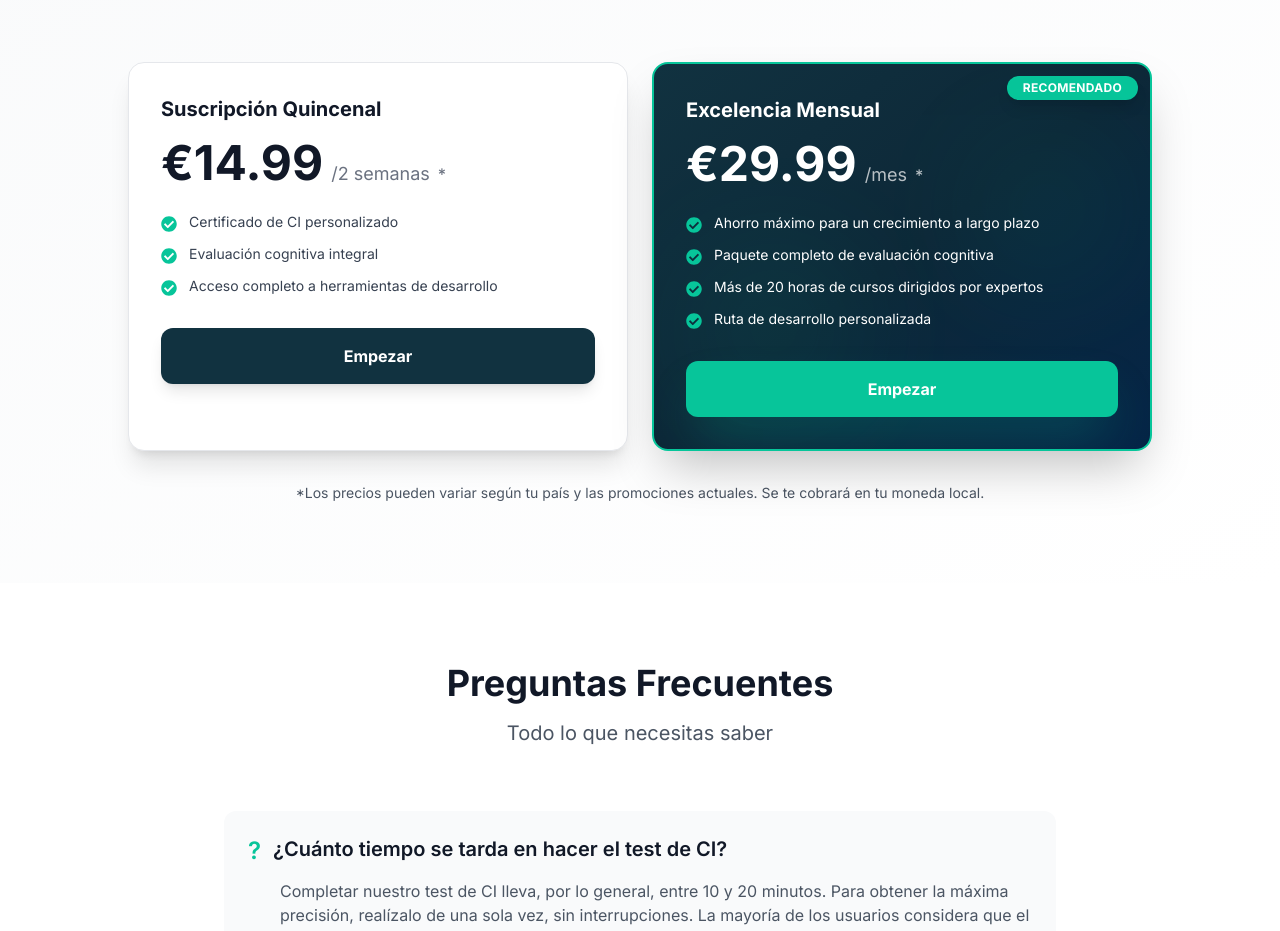
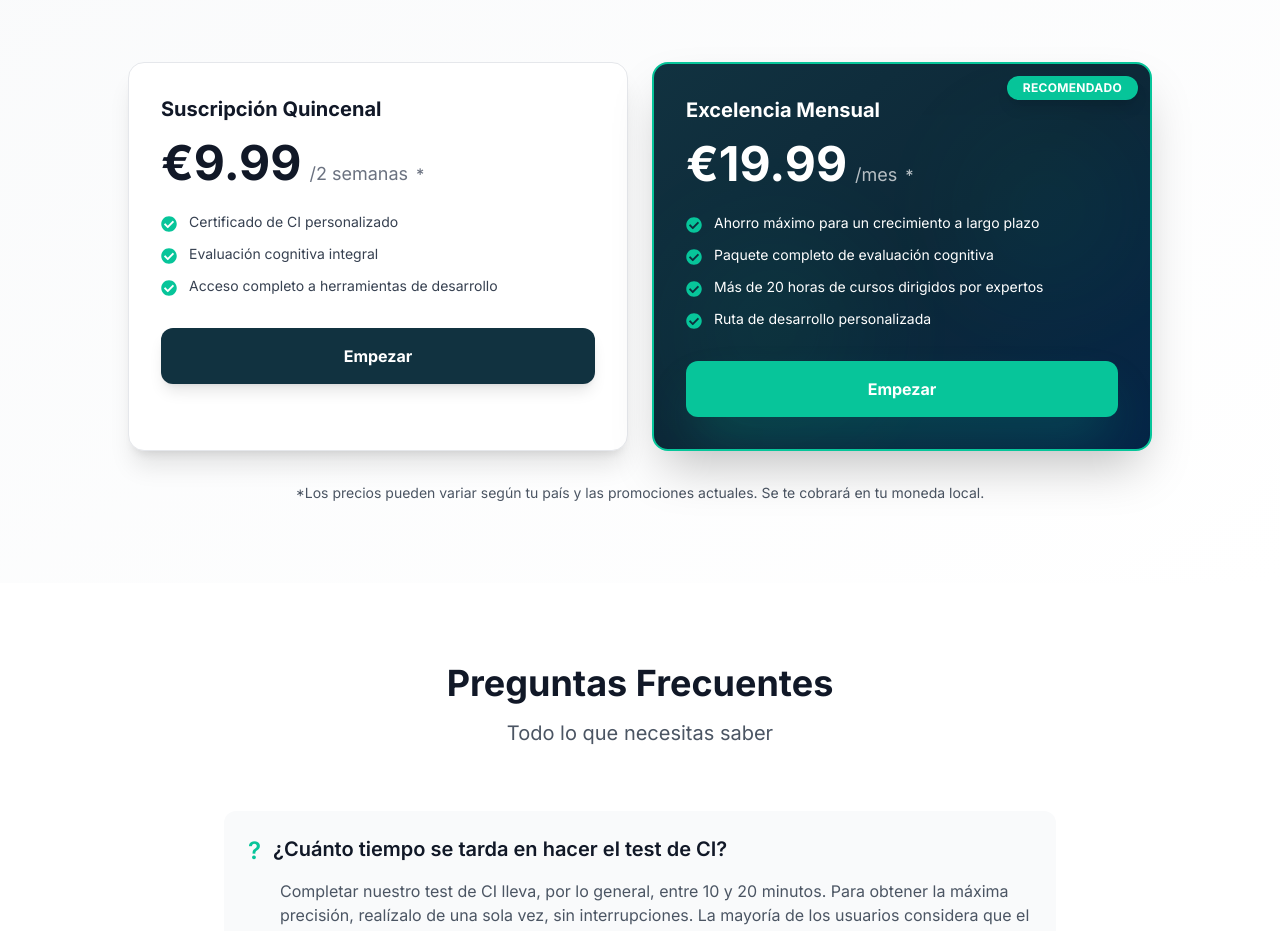
Before and after one commit to Aguti1902/iqmind, a Next.js app: page /1 in a window 1280 px wide. Shown: the part 2680-3611 px from the top of the page. Built offline with nearby package versions, Linux system fonts and the light colour scheme.

Commit message:
💰 Pricing: Actualización de precios
Nuevos precios más competitivos:
- Plan Quincenal: €14.99 → €9.99 /2 semanas
- Plan Mensual: €29.99 → €19.99 /mes

Esto hace la oferta más accesible y competitiva en el mercado

```diff
--- a/app/[lang]/page.tsx
+++ b/app/[lang]/page.tsx
@@ -313,7 +313,7 @@ export default function Home() {
                 <div className="mb-6">
                   <h3 className="text-xl font-bold text-gray-900 mb-4">Suscripción Quincenal</h3>
                   <div className="flex items-baseline gap-1 mb-2">
-                    <span className="text-5xl font-bold text-gray-900 leading-none">€14.99</span>
+                    <span className="text-5xl font-bold text-gray-900 leading-none">€9.99</span>
                     <span className="text-gray-500 text-lg font-normal ml-1">/2 semanas</span>
                     <span className="text-gray-500 text-base font-medium ml-1">*</span>
                   </div>
@@ -355,7 +355,7 @@ export default function Home() {
                 <div className="relative z-10 mb-6">
                   <h3 className="text-xl font-bold mb-4">Excelencia Mensual</h3>
                   <div className="flex items-baseline gap-1 mb-2">
-                    <span className="text-5xl font-bold leading-none">€29.99</span>
+                    <span className="text-5xl font-bold leading-none">€19.99</span>
                     <span className="text-white/70 text-lg font-normal ml-1">/mes</span>
                     <span className="text-white/70 text-base font-medium ml-1">*</span>
                   </div>
```
